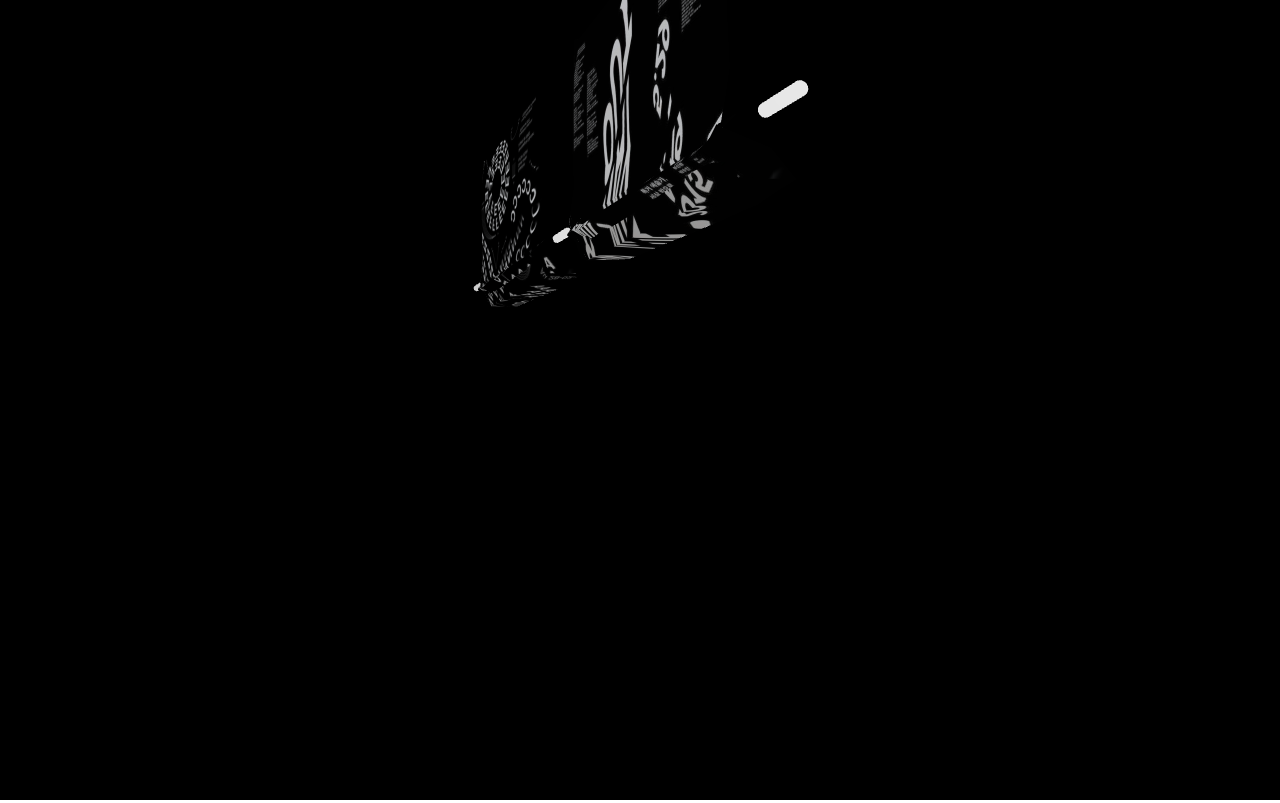
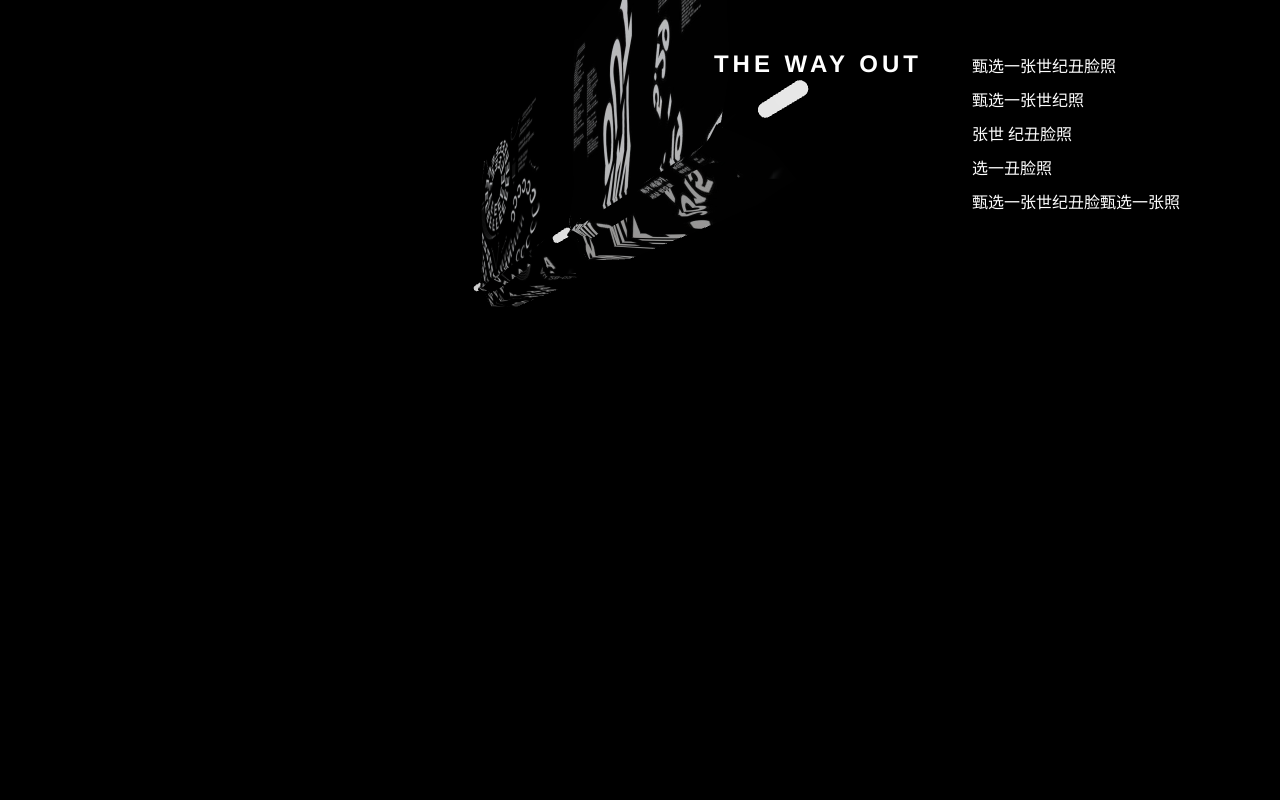
Before and after one commit to Emielvanbetsbrugge/cloth-washingline, a plain HTML site: page index.htm in a window 1280 px wide. Drawn offline with Linux system fonts and the light colour scheme; animation ran at ten frames a second.

Commit message:
added some styles

```diff
--- a/index.htm
+++ b/index.htm
@@ -6,6 +6,20 @@
     <link rel="stylesheet" href="./styles/style.css">
   </head>
   <body>
+    <div class="text-above">
+      <header>
+        <h1>THE WAY OUT</h1>
+      </header>
+      <section>
+        <p>甄选一张世纪丑脸照</p>
+        <p>甄选一张世纪照</p>
+        <p>张世 纪丑脸照</p>
+        <p>选一丑脸照</p>
+        <p>甄选一张世纪丑脸甄选一张照</p>
+      </section>
+    </div>
+
+
     <script src="./src/three.js" charset="utf-8"></script>
     <script src="./src/OrbitControls.js" charset="utf-8"></script>
     <script src="./src/Detector.js" charset="utf-8"></script>
--- a/styles/style.css
+++ b/styles/style.css
@@ -46,3 +46,25 @@ table {
 	border-collapse: collapse;
 	border-spacing: 0;
 }
+
+.text-above {
+	position: absolute;
+	color: #fff;
+	display: flex;
+	right: 0;
+	padding: 50px 100px;
+	line-height: 1.7em;
+}
+
+h1 {
+	font-family: "Helvetica Neue";
+	font-size: 24px;
+	font-weight: bolder;
+	letter-spacing: 4px;
+	margin-right: 50px;
+}
+
+p {
+	font-weight: 28px;
+	line-height: 34px;
+}
```
